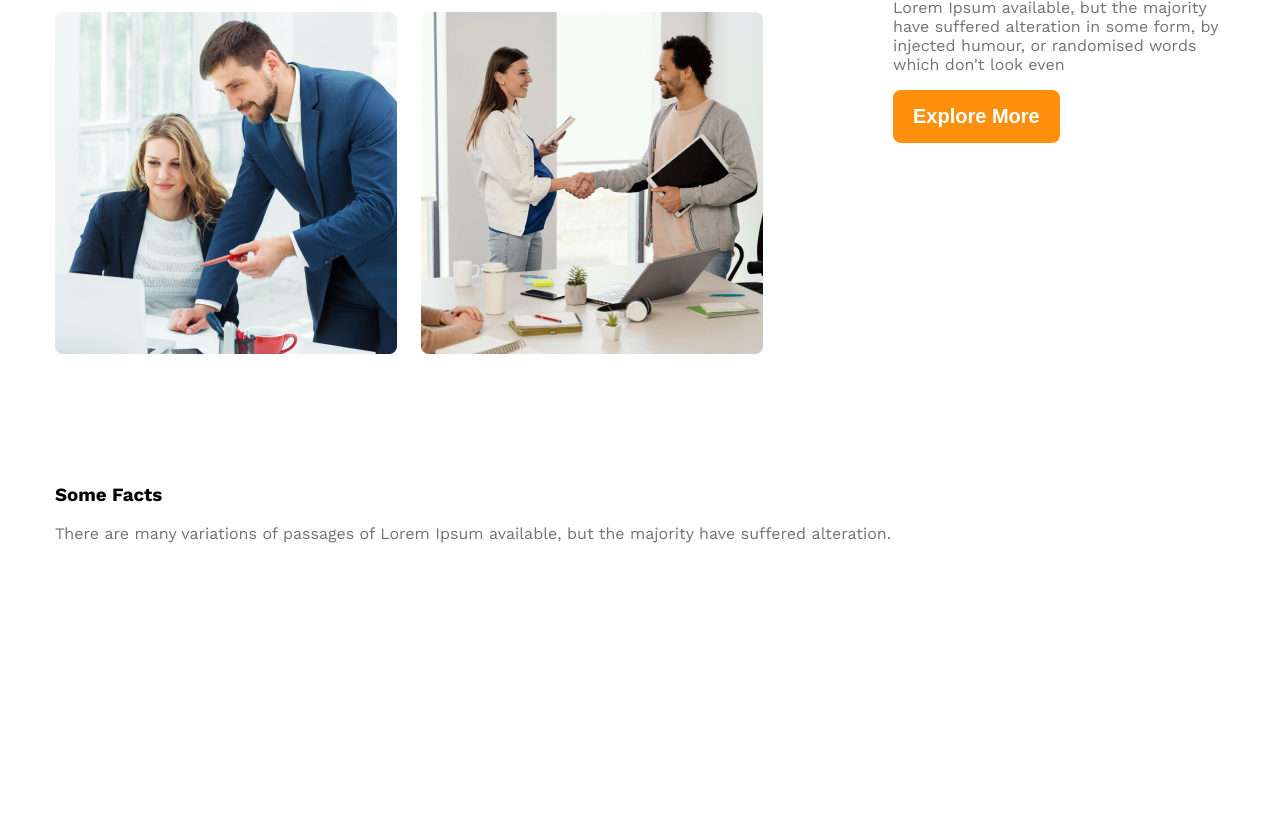
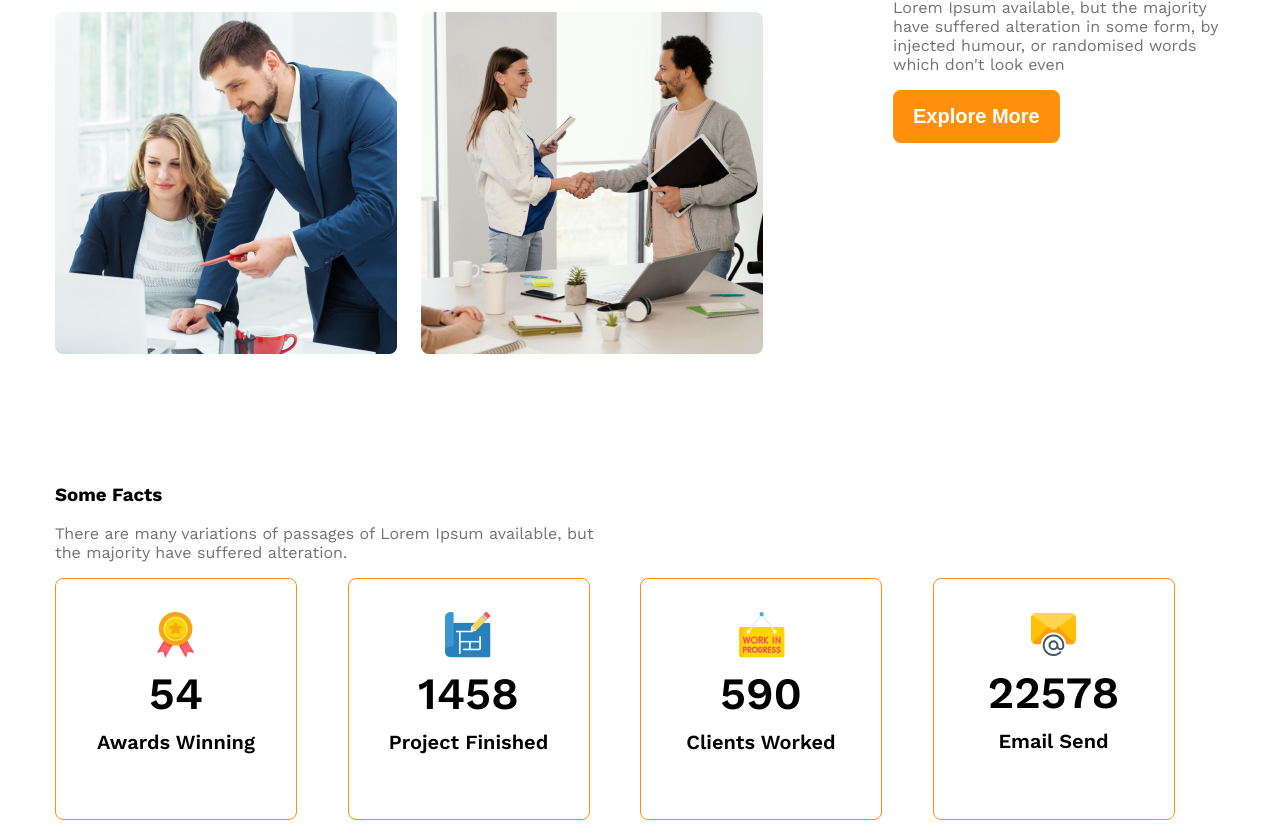
Before and after one commit to sharmin112195/g3-architects-web, a plain HTML site: page index.html in a window 1280 px wide. Shown: the part 1613-2441 px from the top of the page. Before the commit the page ends 2337 px from the top, so only its background shows below. Drawn offline with nearby package versions, Linux system fonts and the light colour scheme.

Commit message:
facts done

```diff
--- a/index.html
+++ b/index.html
@@ -64,31 +64,39 @@
         <!-- some facts -->
         <section>
             <h3 class="some-facts">Some Facts</h3>
-            <p class="text-light-gray">There are many variations of passages of Lorem Ipsum available, but the majority
+            <p class="text-light-gray fact-description">There are many variations of passages of Lorem Ipsum available, but the majority
                 have suffered alteration.
 
             </p>
             <div class="facts-container">
                 <!-- .fact*4>img.fact-icon+h4.fact-number+h5.fact-name -->
-                <div class="fact">
-                    <img src="" alt="" class="fact-icon">
-                    <h4 class="fact-number"></h4>
-                    <h5 class="fact-name"></h5>
+                <div class="fact-card display-flex">
+                    <div>
+                        <img src="images/icons/ribon.png" alt="" class="fact-icon">
+                    <h4 class="fact-number">54</h4>
+                    <h5 class="fact-name">Awards Winning</h5>
+                    </div>
                 </div>
-                <div class="fact">
-                    <img src="" alt="" class="fact-icon">
-                    <h4 class="fact-number"></h4>
-                    <h5 class="fact-name"></h5>
+                <div class="fact-card display-flex">
+                    <div>
+                        <img src="images/icons/projects.png" alt="" class="fact-icon">
+                    <h4 class="fact-number">1458</h4>
+                    <h5 class="fact-name">Project Finished</h5>
+                    </div>
                 </div>
-                <div class="fact">
-                    <img src="" alt="" class="fact-icon">
-                    <h4 class="fact-number"></h4>
-                    <h5 class="fact-name"></h5>
+                <div class="fact-card display-flex">
+                    <div>
+                        <img src="images/icons/customers.png" alt="" class="fact-icon">
+                    <h4 class="fact-number">590</h4>
+                    <h5 class="fact-name">Clients Worked</h5>
+                    </div>
                 </div>
-                <div class="fact">
-                    <img src="" alt="" class="fact-icon">
-                    <h4 class="fact-number"></h4>
-                    <h5 class="fact-name"></h5>
+                <div class="fact-card display-flex">
+                    <div>
+                        <img src="images/icons/email.png" alt="" class="fact-icon">
+                    <h4 class="fact-number">22578</h4>
+                    <h5 class="fact-name">Email Send</h5>
+                    </div>
                 </div>
             </div>
         </section>
--- a/styles/architects.css
+++ b/styles/architects.css
@@ -138,6 +138,39 @@ nav, .banner{
   font-weight: 500;
  }
 
+ /* some facts related style */
+.facts-container{
+  display: grid;
+  grid-template-columns: repeat(4, 1fr);
+}
+ .fact-card{
+  border: 1px solid #FF900E;
+  width: 240px;
+  height: 240px;
+  border-radius: 8px;
+  text-align: center;
+  align-items: center;
+  justify-content: center;
+ }
+
+ .fact-number{
+  font-size: 2.8rem;
+  font-weight: 600;
+  margin-top: 5px;
+  margin-bottom: 10px;
+ }
+
+ .fact-name{
+  font-size: 1.25rem;
+  font-weight: 600;
+  margin-top: 10px;s
+
+ }
+
+ .fact-description{
+  max-width: 540px;
+ }
+
  /* responsive media query */
  @media screen and (max-width:576px){
   .navbar,
```
